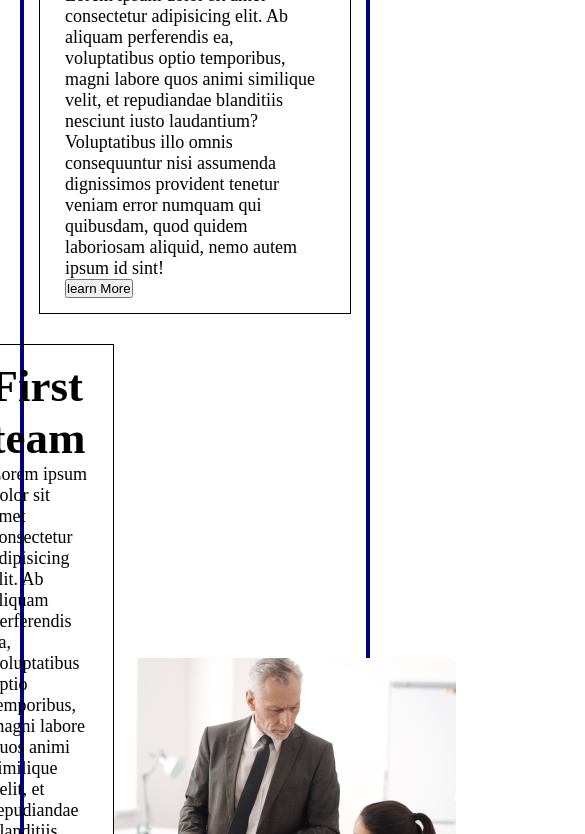
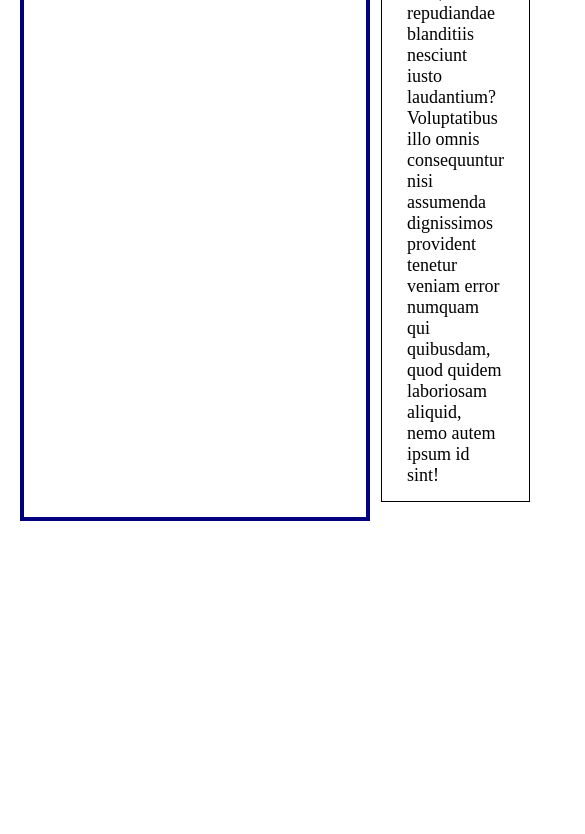
Before and after one commit to shakif-2025/Css-grid-layout, a plain HTML site: page gris.html in a window 390 px wide. Shown: the part 468-1302 px from the top of the page, 585 px wide, since content can reach past the window. After the commit the page ends 1009 px from the top, so only its background shows below. Drawn offline with Linux system fonts and the light colour scheme.

Commit message:
try to allign in progress and fix responsive mobile in progress

```diff
--- a/practice/index.html
+++ b/gris.html
@@ -3,11 +3,11 @@
   <head>
     <meta charset="UTF-8" />
     <meta name="viewport" content="width=device-width, initial-scale=1.0" />
-    <title>Document</title>
-    <link rel="stylesheet" href="../styles/practice.css" />
+    <title>Grid</title>
+    <link rel="stylesheet" href="styles/gris.css" />
   </head>
   <body>
-    <section class="container display-flex">
+    <section class="container display-grid-container">
       <!-- Row 01 -->
       <div class="all-contents display-flex">
         <div class="image">
@@ -24,7 +24,6 @@
             dignissimos provident tenetur veniam error numquam qui quibusdam,
             quod quidem laboriosam aliquid, nemo autem ipsum id sint!
           </p>
-          <button>learn More</button>
         </div>
       </div>
 
@@ -47,7 +46,6 @@
             dignissimos provident tenetur veniam error numquam qui quibusdam,
             quod quidem laboriosam aliquid, nemo autem ipsum id sint!
           </p>
-          <button>learn More</button>
         </div>
       </div>
     </section>
--- /dev/null
+++ b/styles/gris.css
@@ -0,0 +1,66 @@
+* {
+  box-sizing: border-box;
+  margin: 0;
+  padding: 0;
+}
+/* COMMON */
+.display-flex {
+  display: flex;
+}
+
+.display-grid-container {
+  display: grid;
+  grid-template-columns: repeat(2, 1fr);
+}
+
+.container {
+  margin: 20px;
+  border: 4px solid navy;
+}
+
+/* do not understand */
+.container div {
+  width: 100%;
+}
+
+/* do not understand */
+.container .image .contents {
+  width: 50%;
+}
+
+.all-contents {
+  /* border: 2px solid mediumblue; */
+  padding: 15px;
+  /* flex-direction: row; */
+  /* align-items: center; */
+  justify-content: center;
+}
+#all-contents-row-reverse {
+  /* flex-direction: column; */
+  justify-content: center;
+}
+
+.contents {
+  padding: 15px 25px;
+  border: 1px solid black;
+
+  /* Contents 50% jayga paacchena */
+  /* width: 500px;
+  margin: auto; */
+}
+.contents h3 {
+  font-size: 35px;
+  font-weight: 700;
+}
+.contents p {
+  font-size: 18px;
+  font-weight: 500;
+}
+
+/* mobile responsive */
+
+/* @media screen and (max-width: 576px) {
+  .display-flex {
+    flex-direction: column;
+  }
+} */
```
Also changed, not shown: practice/flex-task.html (added, +53 -0 lines).
